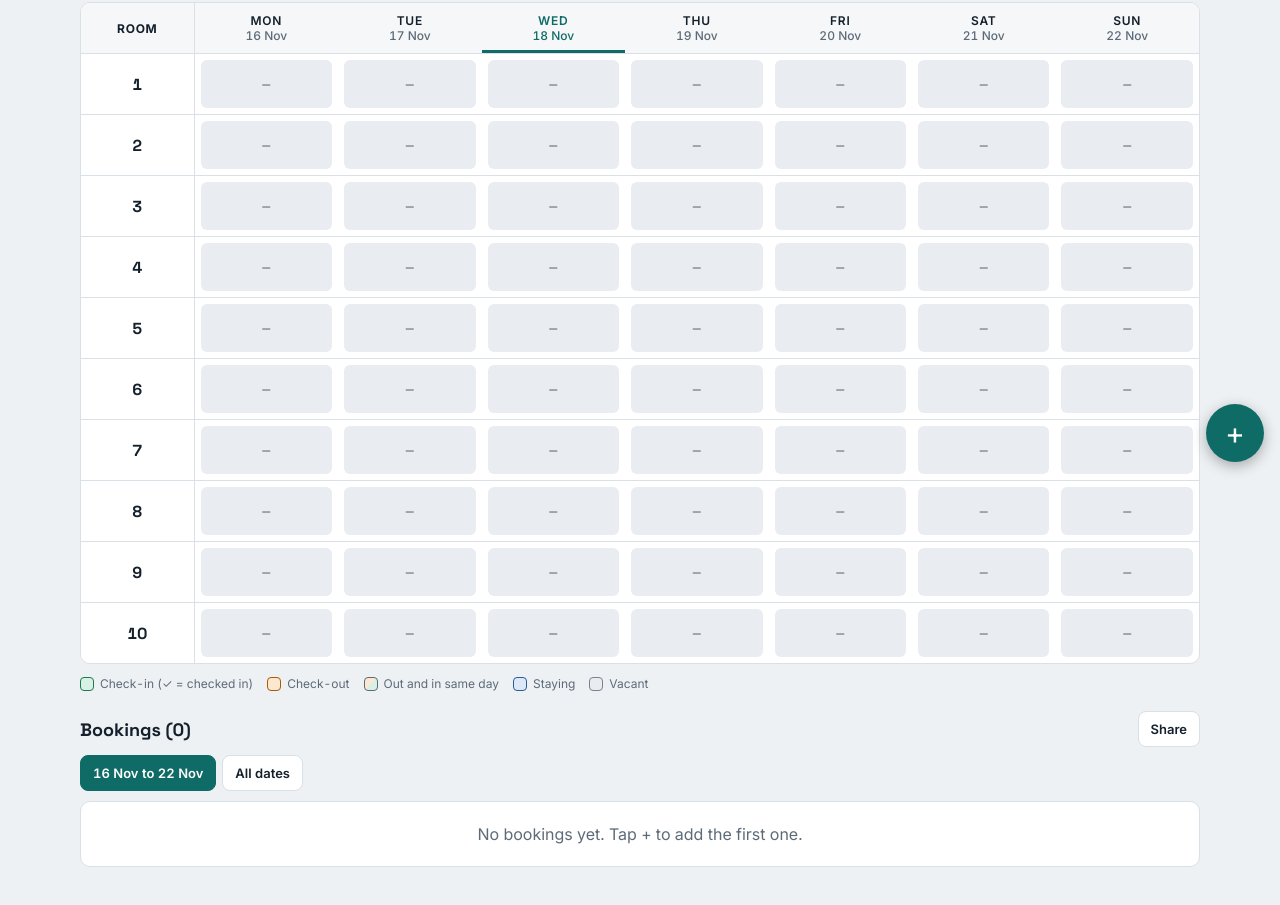
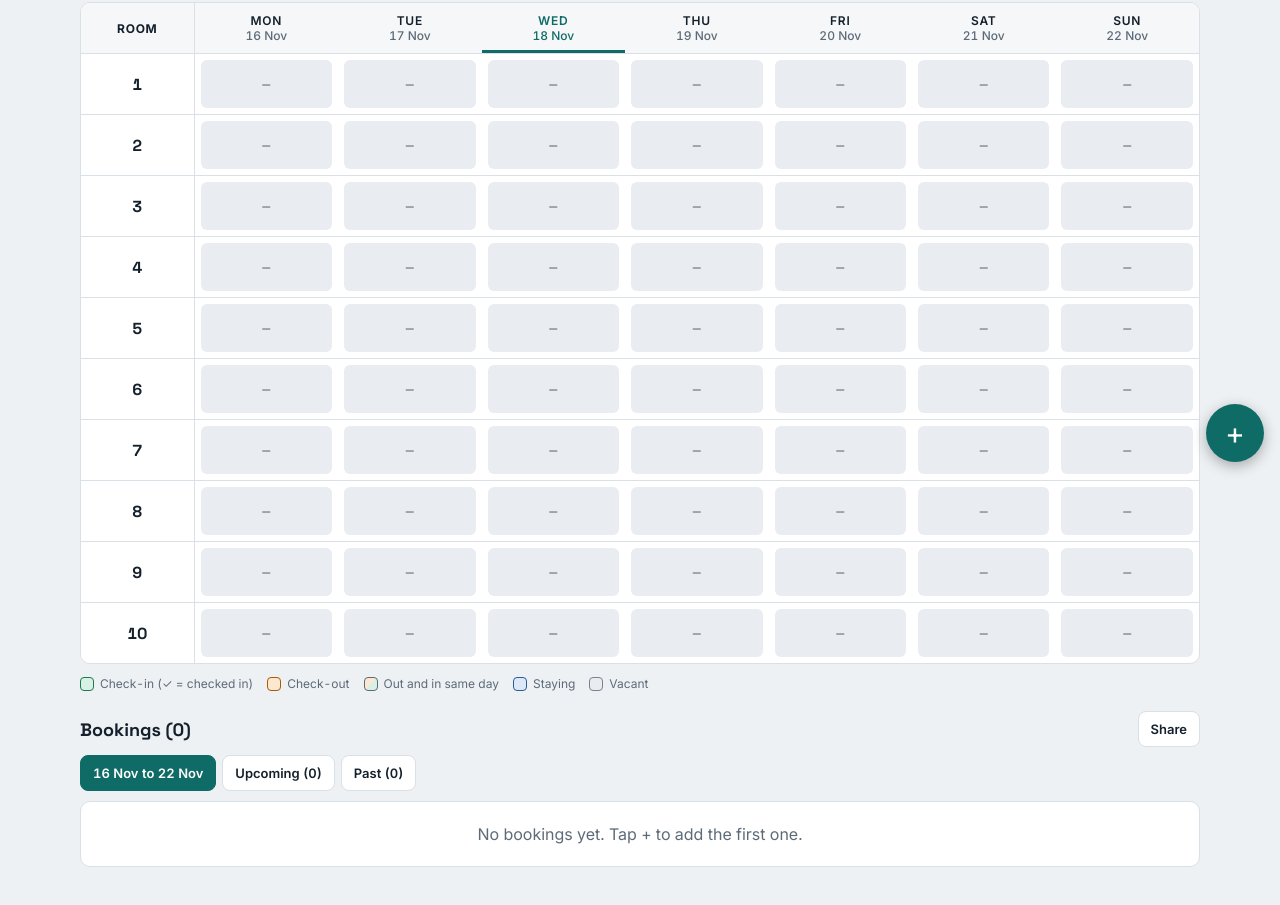
Before and after one commit to kotrenatraj/QFB-Rooms-Tracker, a plain HTML site: page hotel-room-tracker/index.html in a window 1280 px wide. Shown: the part 322-1227 px from the top of the page. Drawn offline with Linux system fonts and the light colour scheme.

Commit message:
Replace All dates with Upcoming and a paged Past view
The Bookings list now offers the week shown, Upcoming (today and later)
and Past, which loads 20 at a time with a Show more button.

Co-Authored-By: Claude Sonnet 5.5 <noreply@anthropic.com>
Claude-Session: https://claude.ai/code/session_01JqbwgUehYi3VjzovsC9FkK

```diff
--- a/hotel-room-tracker/index.html
+++ b/hotel-room-tracker/index.html
@@ -302,6 +302,7 @@ div.lbl { display: block; font-weight: 600; font-size: 13px; margin-bottom: 5px;
     <div class="listhead"><h2 id="listTitle">Bookings</h2><button class="btn small" id="shareBtn" data-action="share">Share</button></div>
     <div class="seg" id="listSeg" style="margin-top:8px"></div>
     <div class="list" id="bookingList"></div>
+    <div id="listMore" style="margin-top:10px"></div>
   </section>
 
   <section id="tab-vacancy" hidden>
@@ -435,6 +436,7 @@ div.lbl { display: block; font-weight: 600; font-size: 13px; margin-bottom: 5px;
     pendingImport: null,
     shareScope: 'week',
     listScope: 'week',
+    pastLimit: 20,
     shareMsg: ''
   };
   var downloads = null;
@@ -628,18 +630,30 @@ div.lbl { display: block; font-weight: 600; font-size: 13px; margin-bottom: 5px;
     var t = ymd(new Date());
     var list = state.bookings.filter(function (b) {
       if (state.filter !== 'all' && String(b.roomNumber) !== state.filter) return false;
-      return state.listScope === 'all' || inWeek(b);
+      if (state.listScope === 'upcoming') return b.checkOut >= t;
+      if (state.listScope === 'past') return b.checkOut < t;
+      return inWeek(b);
     }).sort(function (a, b) {
       var pa = a.checkOut < t, pb = b.checkOut < t;
       if (pa !== pb) return pa ? 1 : -1;
       if (pa) return a.checkOut < b.checkOut ? 1 : -1;
       return a.checkIn < b.checkIn ? -1 : (a.checkIn > b.checkIn ? 1 : cmpRoom(a.roomNumber, b.roomNumber));
     });
-    $('listSeg').innerHTML = '<button class="btn small' + (state.listScope === 'week' ? ' on' : '') + '" data-action="listScope" data-v="week">' + esc(weekRangeText()) + '</button>' +
-      '<button class="btn small' + (state.listScope === 'all' ? ' on' : '') + '" data-action="listScope" data-v="all">All dates</button>';
-    $('listTitle').textContent = 'Bookings (' + list.length + ')';
+    var nUp = 0, nPast = 0;
+    state.bookings.forEach(function (b) {
+      if (state.filter !== 'all' && String(b.roomNumber) !== state.filter) return;
+      if (b.checkOut >= t) nUp += 1; else nPast += 1;
+    });
+    var total = list.length;
+    if (state.listScope === 'past') list = list.slice(0, state.pastLimit);
+    $('listMore').innerHTML = state.listScope === 'past' && total > list.length
+      ? '<button class="btn" style="width:100%" data-action="pastMore">Show ' + Math.min(20, total - list.length) + ' more (' + (total - list.length) + ' older)</button>' : '';
+    $('listSeg').innerHTML = [['week', weekRangeText()], ['upcoming', 'Upcoming (' + nUp + ')'], ['past', 'Past (' + nPast + ')']].map(function (x) {
+      return '<button class="btn small' + (state.listScope === x[0] ? ' on' : '') + '" data-action="listScope" data-v="' + x[0] + '">' + esc(x[1]) + '</button>';
+    }).join('');
+    $('listTitle').textContent = 'Bookings (' + total + ')';
     if (!list.length) {
-      $('bookingList').innerHTML = '<div class="empty card" style="grid-column:1/-1">' + (!state.bookings.length ? 'No bookings yet. Tap + to add the first one.' : (state.listScope === 'week' ? 'No bookings in this week.' : 'No bookings for this room.')) + '</div>';
+      $('bookingList').innerHTML = '<div class="empty card" style="grid-column:1/-1">' + (!state.bookings.length ? 'No bookings yet. Tap + to add the first one.' : ({ week: 'No bookings in this week.', upcoming: 'No upcoming bookings.', past: 'No past bookings.' }[state.listScope])) + '</div>';
       return;
     }
     $('bookingList').innerHTML = list.map(function (b) {
@@ -974,7 +988,8 @@ div.lbl { display: block; font-weight: 600; font-size: 13px; margin-bottom: 5px;
       case 'checkin': setCheckin(id, true); break;
       case 'undoCheckin': setCheckin(id, false); break;
       case 'share': openShare(); break;
-      case 'listScope': state.listScope = el.getAttribute('data-v'); renderList(); break;
+      case 'listScope': state.listScope = el.getAttribute('data-v'); state.pastLimit = 20; renderList(); break;
+      case 'pastMore': state.pastLimit += 20; renderList(); break;
       case 'shareScope': state.shareScope = el.getAttribute('data-v'); renderShare(); break;
       case 'shareCopyMsg': copyText(state.shareMsg, 'Message copied.'); break;
       case 'saveSettings': saveSettings(); break;
```
Also changed, not shown: 1 other file.
